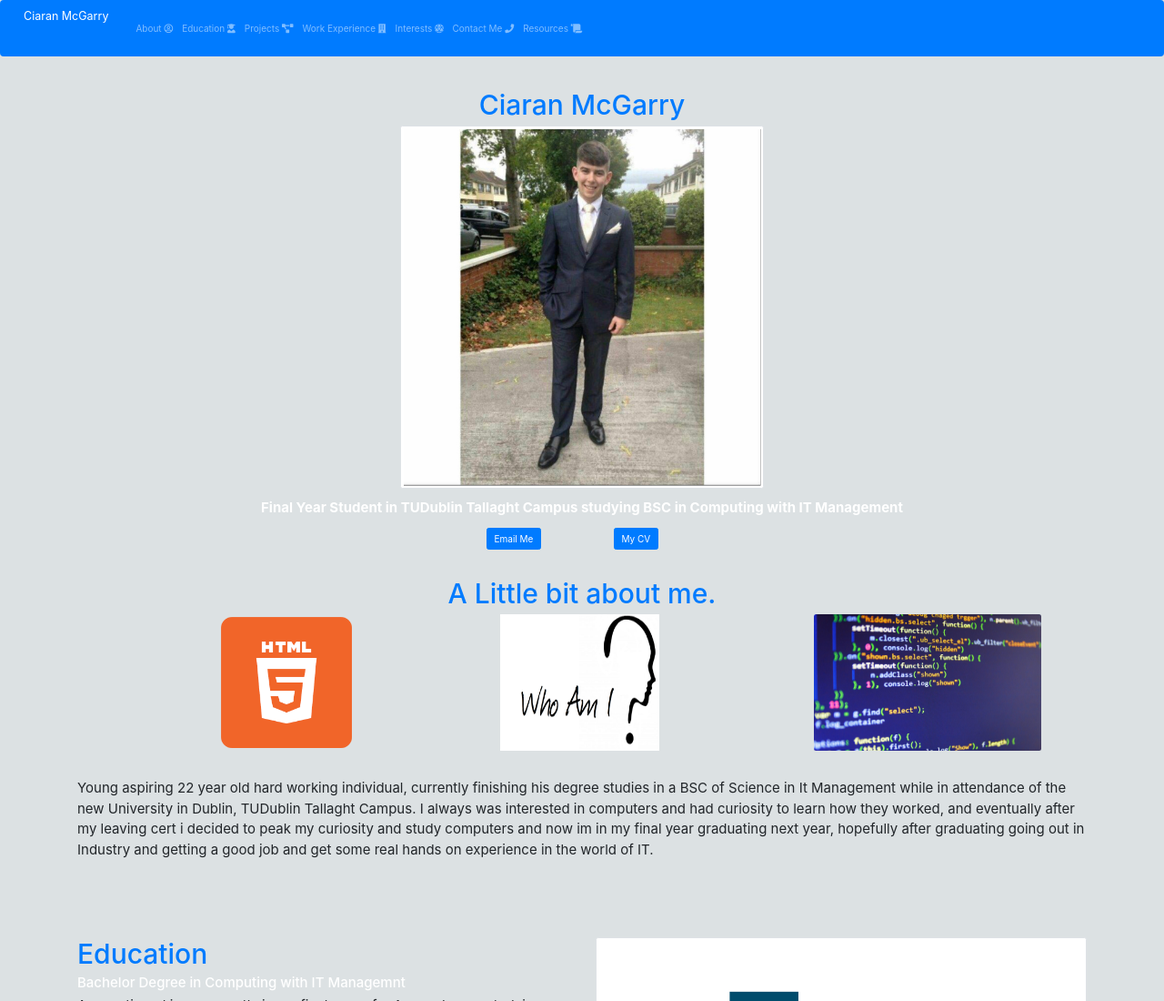
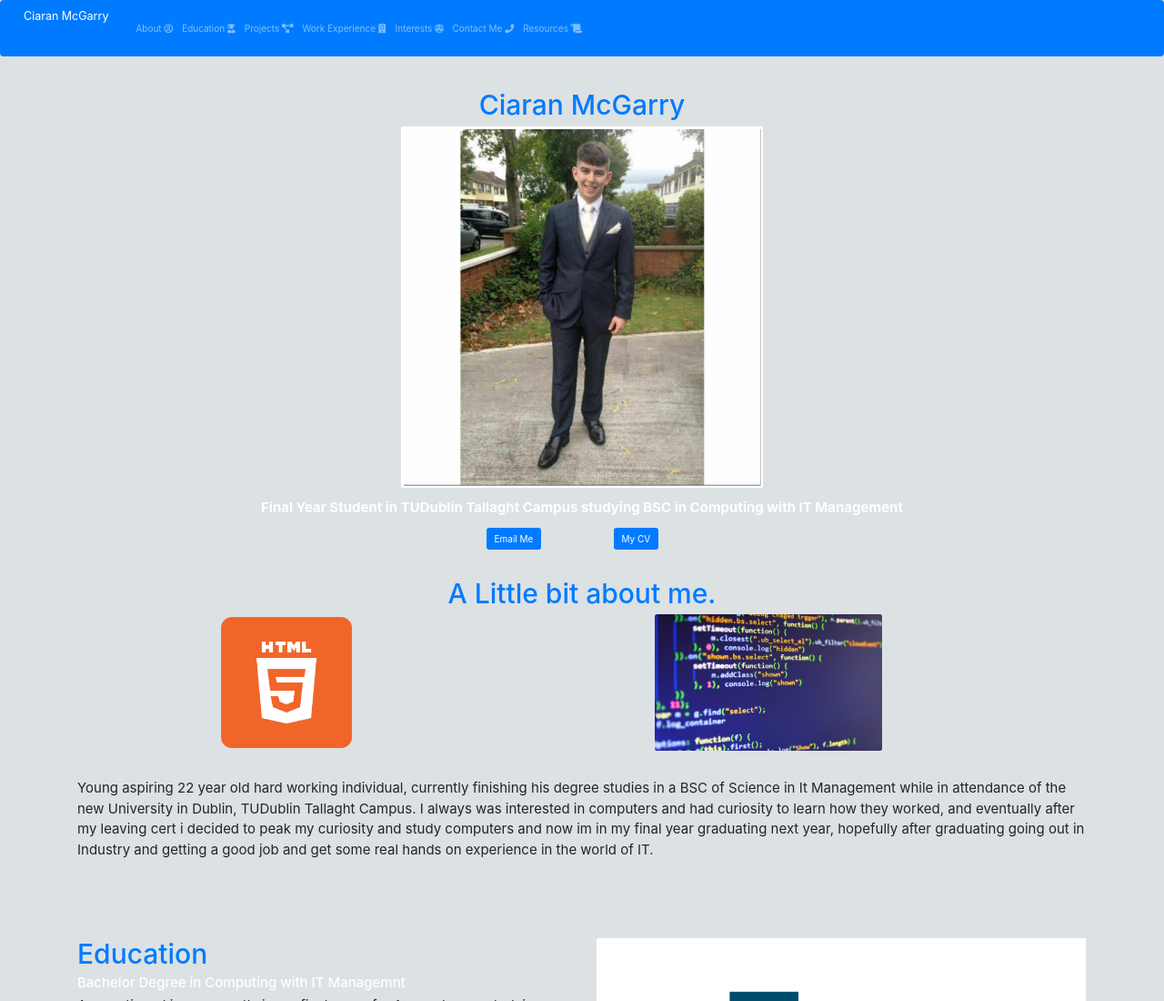
Before and after one commit to CiaranMcGarry765/IMD-CA2, a plain HTML site: page index.html in a window 1280 px wide. Shown: the top 1100 px of the page at 91% size. Drawn offline with nearby package versions, Linux system fonts and the light colour scheme; some packages are replaced by stand-ins of ours.

Commit message:
Update index.html

```diff
--- a/index.html
+++ b/index.html
@@ -334,7 +334,7 @@ p {
         </div>
 
         <div class="Little">
-          <img src="Images/who1.png" class="square" alt="AboutMe" width="175" height="150">
+          <img src="Images/who1.png" class="square" alt="AboutMe" width="0" height="150">
         </div>
          <div class="CiscoImage">
           <a href="https://code.org/" target="blank">
```
